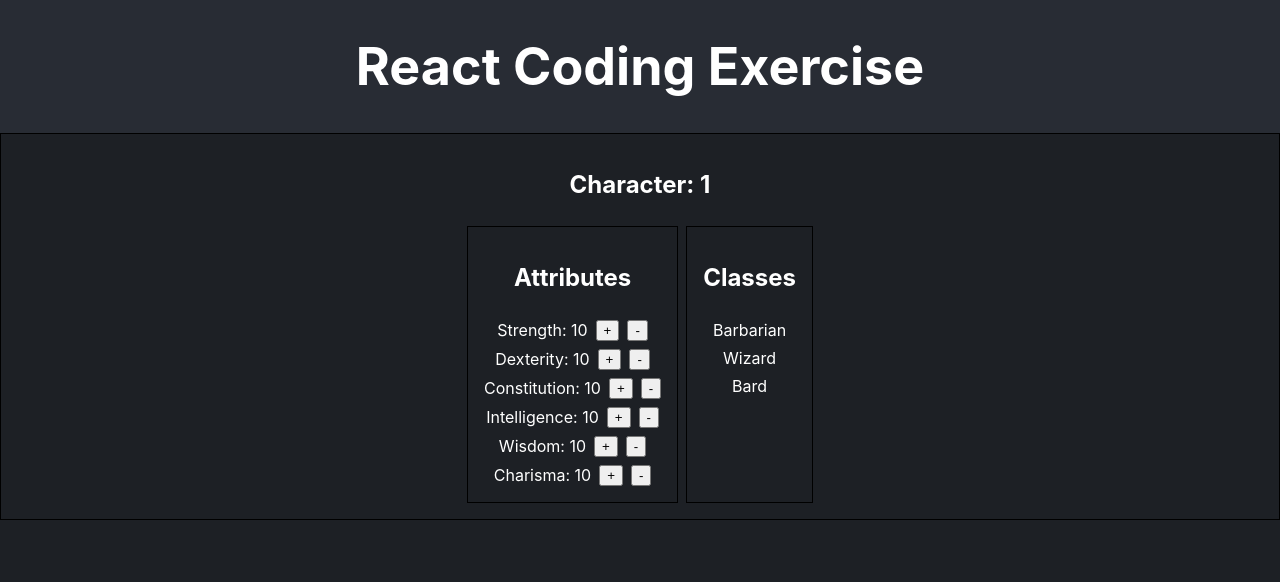
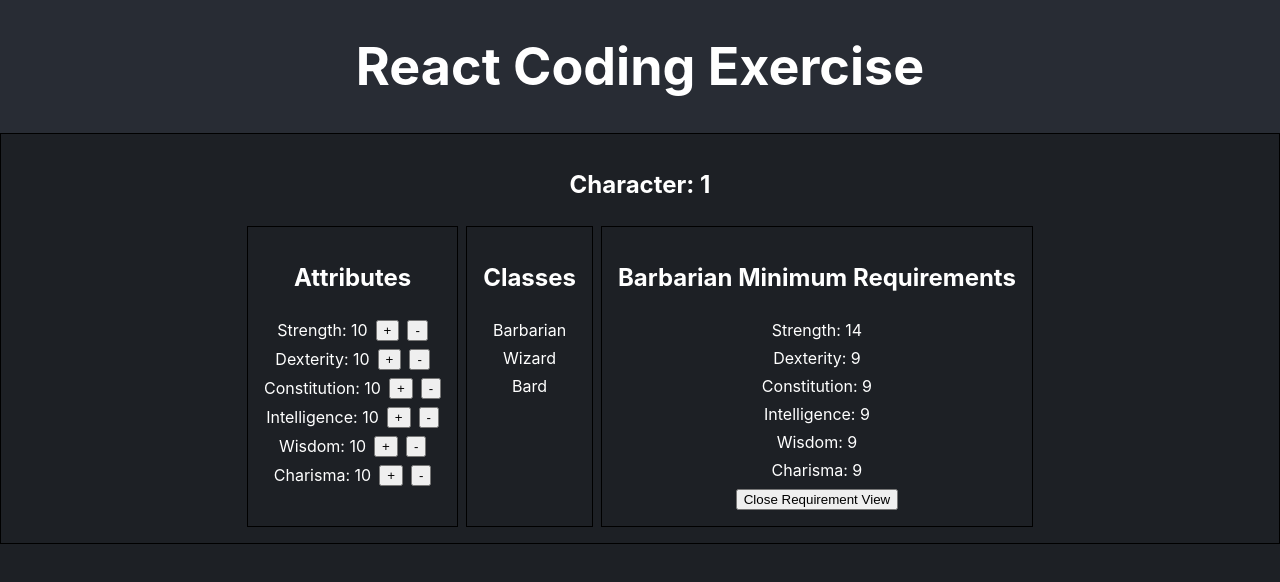
Before and after one commit to RogerKazma/recruiting-webapp-character, a React (Create React App) app: page / in a window 1280 px wide. Both pictures are taken after a click on the element "Barbarian". Shown: the top 582 px of the page. Built offline with nearby package versions, Linux system fonts and the light colour scheme.

Commit message:
Add ClassRequirements

```diff
--- a/src/components/CharacterSheet.js
+++ b/src/components/CharacterSheet.js
@@ -6,6 +6,7 @@
 import Col from "../common_components/Col";
 import Row from "../common_components/Row";
 import ClassList from "./ClassList";
+import ClassRequirements from "./ClassRequirements";
 
 const initialAttributes = ATTRIBUTE_LIST.reduce((obj, attribute) => {
   obj[attribute] = DEFAULT_ATTRIBUTE_VALUE;
@@ -14,6 +15,7 @@
 
 export default function CharacterSheet({ characterName }) {
   const [attributes, setAttributes] = useState(initialAttributes);
+  const [selectedClass, setSelectedClass] = useState(null);
 
   function handleIncrement(e) {
     setAttributes({
@@ -29,7 +31,16 @@
     });
   }
 
-  function handleSelectClass() {}
+  function handleSelectClass(className, classAttributes) {
+    setSelectedClass({
+      className,
+      classAttributes,
+    });
+  }
+
+  function handleCloseClassRequirements() {
+    setSelectedClass(null);
+  }
 
   return (
     <Card>
@@ -46,6 +57,13 @@
             attributes={attributes}
             onSelectClass={handleSelectClass}
           />
+          {selectedClass !== null && (
+            <ClassRequirements
+              className={selectedClass.className}
+              classAttributes={selectedClass.classAttributes}
+              onClose={handleCloseClassRequirements}
+            />
+          )}
         </Row>
       </Col>
     </Card>
--- a/src/components/Class.js
+++ b/src/components/Class.js
@@ -21,7 +21,7 @@
   const usableClass = classIsUsable(classAttributes, characterAttributes);
 
   return (
-    <div onClick={onSelect} style={usableClass ? { color: "green" } : {}}>
+    <div onClick={() => onSelect(className, classAttributes)} style={usableClass ? { color: "green" } : {}}>
       {className}
     </div>
   );
--- /dev/null
+++ b/src/components/ClassRequirements.js
@@ -0,0 +1,25 @@
+import React from "react";
+import Card from "../common_components/Card";
+import Col from "../common_components/Col";
+
+export default function ClassRequirements({
+  className,
+  classAttributes,
+  onClose,
+}) {
+  return (
+    <Card>
+      <Col>
+        <h2>{`${className} Minimum Requirements`}</h2>
+        {Object.entries(classAttributes).map(
+          ([attributeName, attributeValue]) => (
+            <div>{`${attributeName}: ${attributeValue}`}</div>
+          )
+        )}
+        <div>
+          <button onClick={onClose}>Close Requirement View</button>
+        </div>
+      </Col>
+    </Card>
+  );
+}
```
